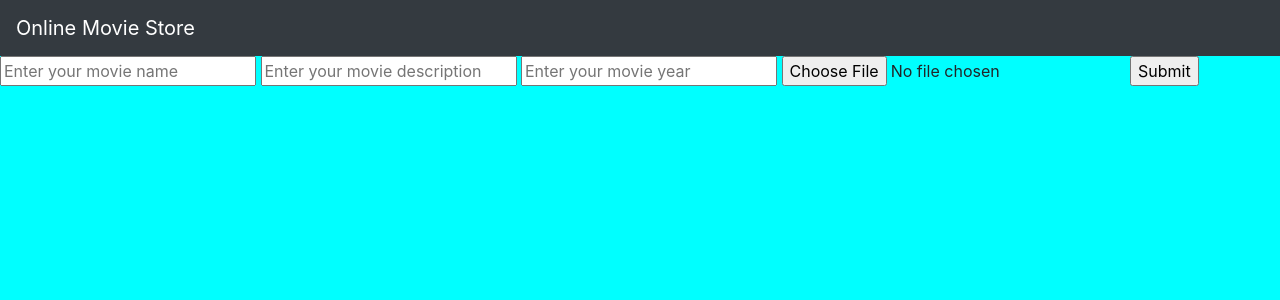
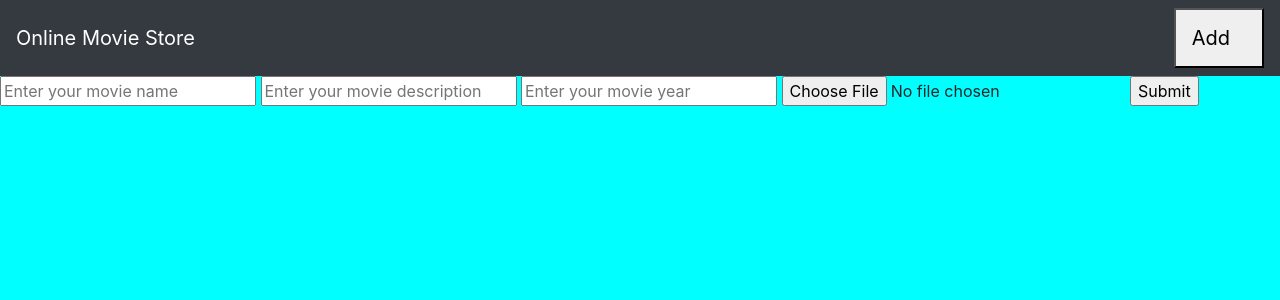
Before and after one commit to suminez/movieproject, a Django app: page /add/ in a window 1280 px wide. Shown: the top 300 px of the page. Run offline with Django 4.2, Linux system fonts and the light colour scheme.

Commit message:
base.html

```diff
--- a/movieproject/movieapp/templates/base.html
+++ b/movieproject/movieapp/templates/base.html
@@ -9,10 +9,13 @@
     <body>
 
         <!--nav bar-->
-
-        <nav class="navbar navbar-dark bg-dark">
-            <a class="navbar-brand" href="#">
+  <nav class="navbar navbar-dark bg-dark">
+            <a class="navbar-brand" href="{% url 'movieapp:index' %}">
                Online Movie Store           </a>
+               <button class="navbar" type="button"  >
+                <a class="navbar-brand" style="color: black;"href="{% url 'movieapp:add_movie' %}">
+                   Add       </a>
+              </button>
         </nav>
         <!--to show content after nav bar-->
         {% block body %}
```
